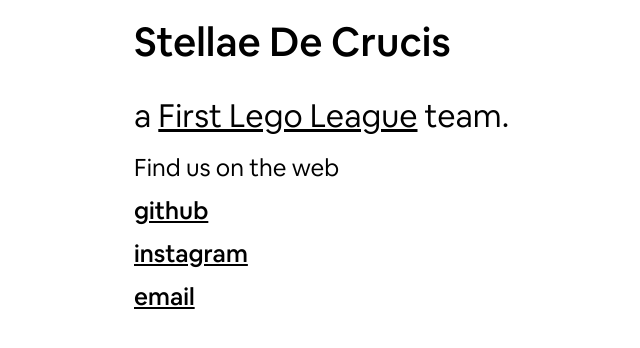
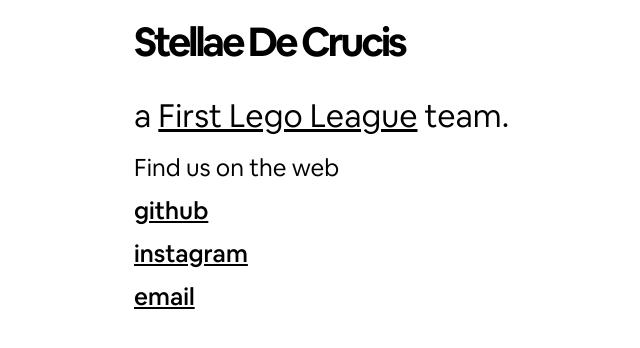
Before and after one commit to StellaeDeCrucis/StellaeDeCrucis.github.io, a plain HTML site: page index.html in a window 1280 px wide. Shown: the whole page, without its empty margins (42-682 px from the left). Drawn offline with Linux system fonts and the light colour scheme.

Commit message:
add bold font
also letter spacing

```diff
--- a/index.css
+++ b/index.css
@@ -11,6 +11,14 @@
 	font-family: cereal;
 	src: url(cereal_medium.woff2);
 	font-weight: bold;
+}
+@font-face {
+	font-family: cereal_bold;
+	src: url(cereal_bold.woff2);
+}
+#logotext {
+	font-family: cereal_bold;
+	letter-spacing: -3px
 }
 
 #bold {
--- a/index.html
+++ b/index.html
@@ -6,7 +6,7 @@
 	</head>
 	<body class="c">
 
-		<h1 id="bold" class="notvisiblexsdevice">Stellae De Crucis</h1>
+		<h1 id="logotext" class="notvisiblexsdevice">Stellae De Crucis</h1>
 		<img src="logo.svg"  class="w-100 visiblexsdevice">
 		<h3 class="visibledesktop">a <a href="http://www.firstlegoleague.org/challenge#challenge">First Lego League</a> team.</h3>
 		<h3 class="visibledevice">a <a href="">FLL</a> team.</h3>
```
Also changed, not shown: cereal_bold.woff2 (added).
